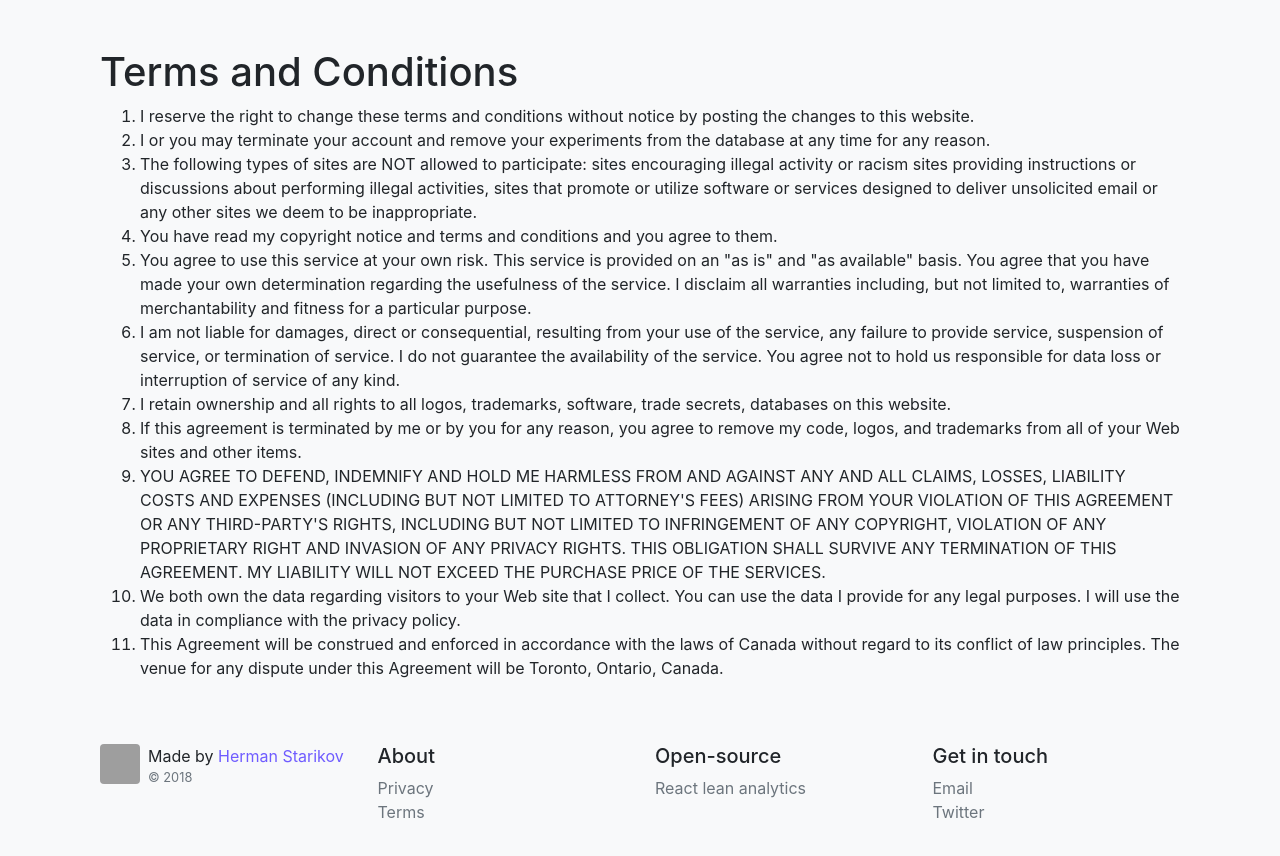
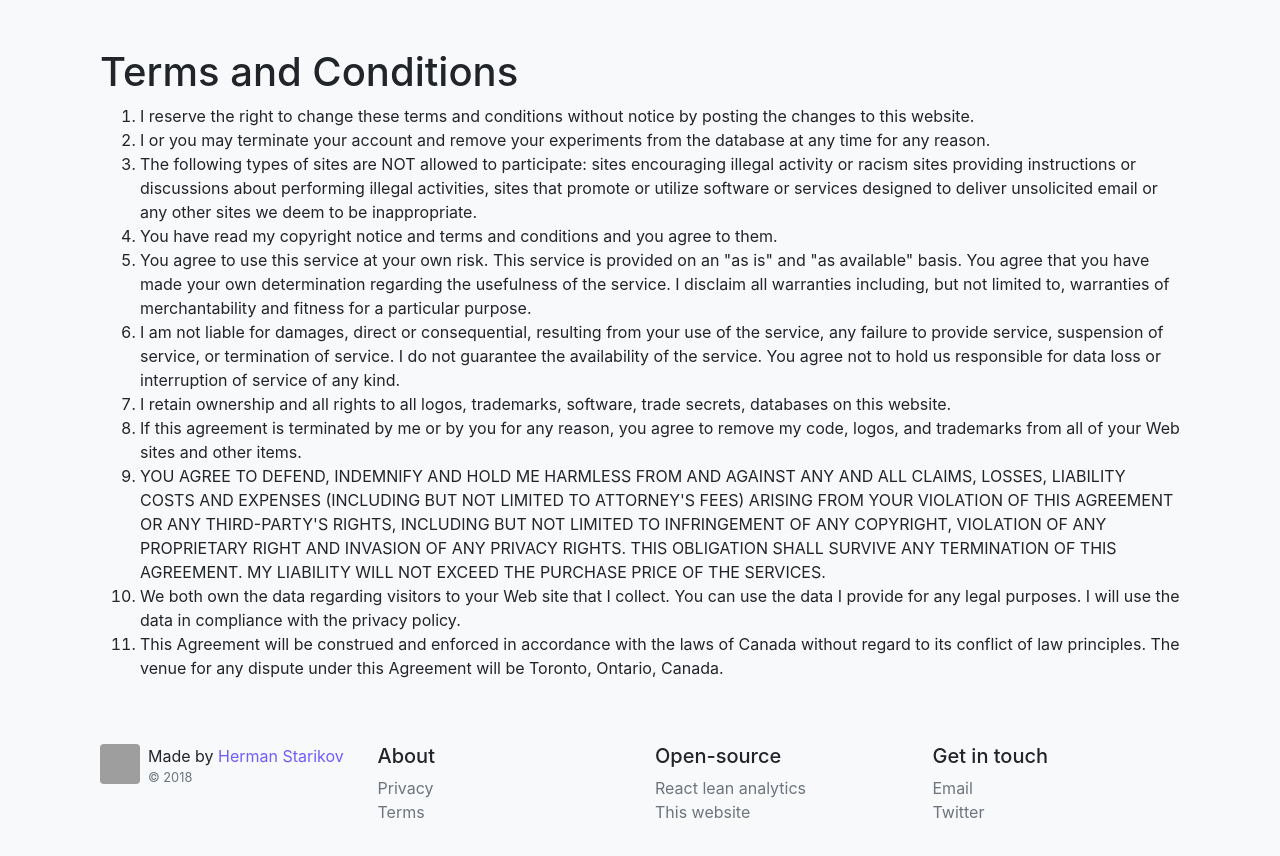
Before and after one commit to Hermanya/leananalytics.io, a Next.js app: page /terms in a window 1280 px wide. Shown: the top 856 px of the page. Built offline with nearby package versions, Linux system fonts and the light colour scheme; grey boxes are pictures that could not be loaded.

Commit message:
add link to the repo

```diff
--- a/components/Footer.js
+++ b/components/Footer.js
@@ -40,6 +40,14 @@ export const Footer = () => (
               React lean analytics
             </a>
           </li>
+          <li>
+            <a
+              className="text-muted"
+              href="https://github.com/Hermanya/leananalytics.io"
+            >
+              This website
+            </a>
+          </li>
         </ul>
       </div>
       <div className="col-6 col-md">
--- a/pages/lab.js
+++ b/pages/lab.js
@@ -21,6 +21,7 @@ const useApi = (method, api, path) => {
   const [data, updateData] = useState([false, undefined]);
 
   const makeTheCall = () => {
+    window.API = API;
     return API.get("leanAnalyticsApi", "/experiments")
       .then(json => {
         if (json.error) return Promise.reject(json);
```
